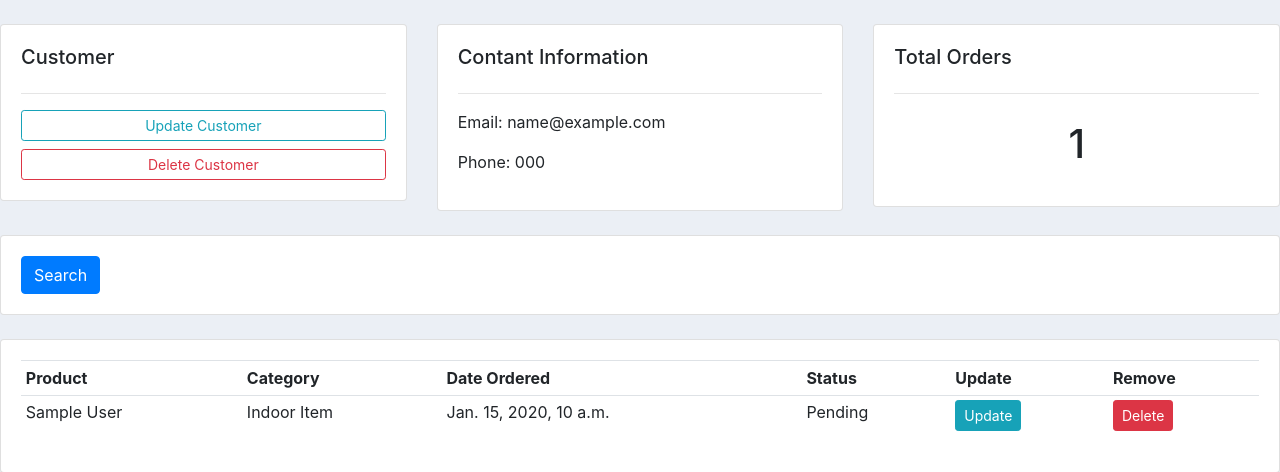
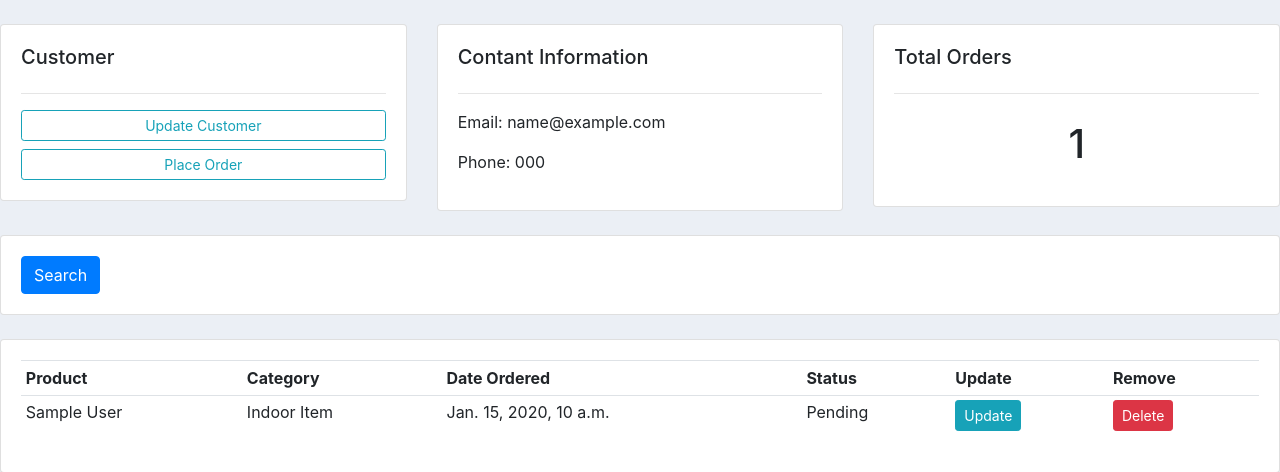
Before and after one commit to ttwange/studybud, a Django app: page /customer/1/ in a window 1280 px wide. Shown: the part 134-606 px from the top of the page. Run offline with Django 4.2, Linux system fonts and the light colour scheme; tables that the repository leaves empty hold one stand-in row (values such as "Sample post").

Commit message:
Working on the inline formsets

```diff
--- a/DjangoCrm/accounts/templates/accounts/customer.html
+++ b/DjangoCrm/accounts/templates/accounts/customer.html
@@ -12,8 +12,8 @@
       <a class="btn btn-outline-info btn-sm btn-block" href=""
         >Update Customer</a
       >
-      <a class="btn btn-outline-danger btn-sm btn-block" href=""
-        >Delete Customer</a
+      <a class="btn btn-outline-info btn-sm btn-block" href="{% url 'create_order' customer.id %}"
+        >Place Order</a
       >
     </div>
   </div>
--- a/DjangoCrm/accounts/urls.py
+++ b/DjangoCrm/accounts/urls.py
@@ -6,7 +6,7 @@ urlpatterns = [
     path('',views.home, name="home"),
     path('products/', views.products, name="products"),
     path('customer/<str:pk>/', views.customer, name="customer"),
-    path('create_order/', views.createOrder, name="create_order"),
+    path('create_order/<str:pk>/', views.createOrder, name="create_order"),
     path('update_Order/<str:pk>/', views.updateOrder, name="update_Order"),
     path('delete_Order/<str:pk>/', views.deleteOrder, name="delete_Order"),
 ]
--- a/DjangoCrm/accounts/views.py
+++ b/DjangoCrm/accounts/views.py
@@ -29,8 +29,9 @@ def customer(request, pk):
     context = {'customer':customer, 'orders':orders,'orders_count':orders_count}
     return render(request, 'accounts/customer.html', context)
 
-def createOrder(request):
-    form = OrderForm()
+def createOrder(request, pk):
+    customer = Customer.objects.get(id=pk)
+    form = OrderForm(initial={'customer':customer})
     if request.method == 'POST':
         #print('Printing POST:', request.POST)
         form = OrderForm(request.POST)
```
